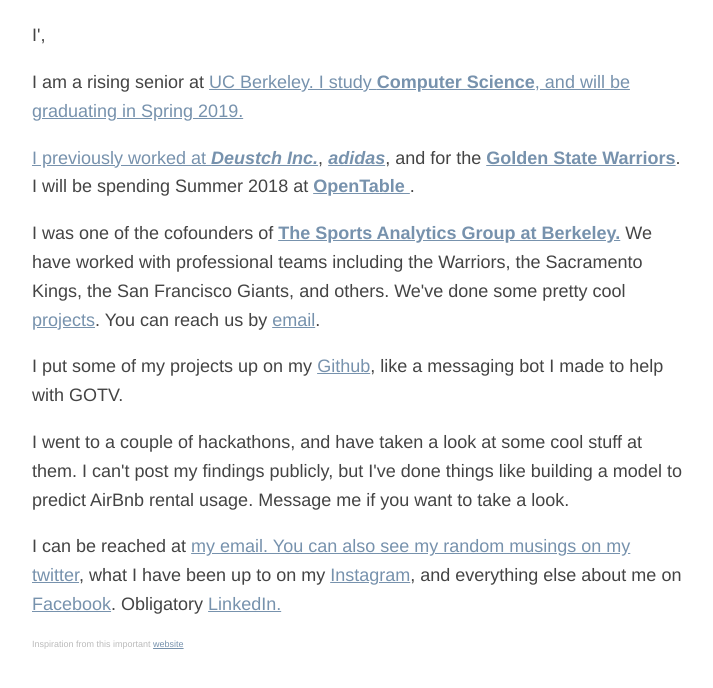
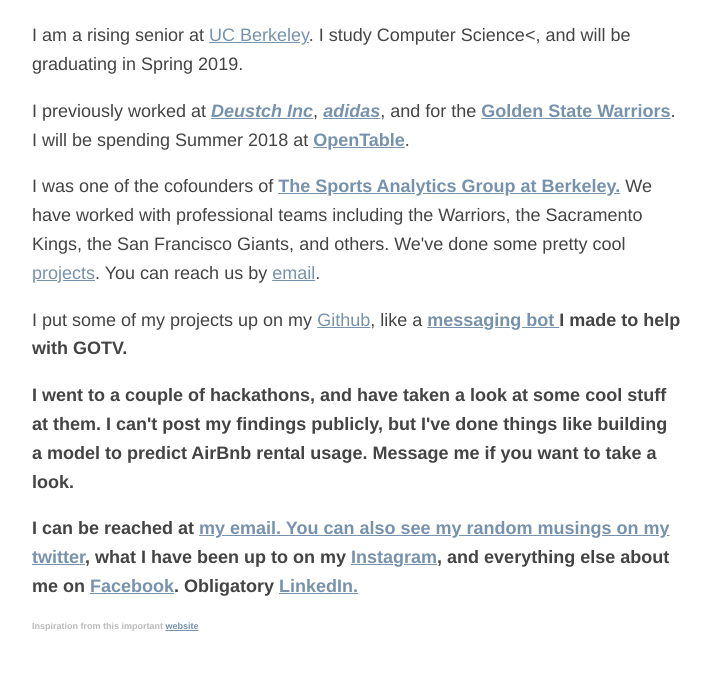
Before and after one commit to aripickar/aripickar.github.io, a plain HTML site: page index.html in a window 1280 px wide. Shown: the part 86-774 px from the top of the page, without its empty margins (283-996 px from the left). Drawn offline with Linux system fonts and the light colour scheme.

Commit message:
Fixed bugs

```diff
--- a/index.html
+++ b/index.html
@@ -24,14 +24,14 @@
 </head>
 <body>
 	<h1>Hi, I'm Ari Pickar.</h1>
-	<p>I',
-	<p>I am a rising senior at <a href="https://www.berkeley.edu/"> UC Berkeley. I study <b>Computer Science</b>, and will be graduating in Spring 2019.</p>
 
-	<p>I previously worked at <b><i><a href="www.deutsch.com"> Deustch Inc.</a></i></b>, <b><i><a href="http://www.adidas.com/">adidas</a></i></b>, and for the <b><a href="http://www.nba.com/warriors/?tmd=1">Golden State Warriors</a></b>. I will be spending Summer 2018 at <b><a href="www.opentable.com"> OpenTable </a></b>.</p>
+	<p>I am a rising senior at <a href="https://www.berkeley.edu/"> UC Berkeley</a>. I study Computer Science<, and will be graduating in Spring 2019.</p>
 
-	<p>I was one of the cofounders of <a href="berkeleysportsanalytics.org"><b>The Sports Analytics Group at Berkeley.</b></a> We have worked with professional teams including the Warriors, the Sacramento Kings, the San Francisco Giants, and others. We've done some pretty cool <a href="http://berkeleysportsanalytics.org/projects/"> projects</a>. You can reach us by <a href="mailto:sagberkeley@gmail.com"> email</a>.</p>
+	<p>I previously worked at <b><i><a href="www.deutsch.com"> Deustch Inc</a></i></b>, <b><i><a href="http://www.adidas.com/">adidas</a></i></b>, and for the <b><a href="http://www.nba.com/warriors/?tmd=1">Golden State Warriors</a></b>. I will be spending Summer 2018 at <b><a href="www.opentable.com"> OpenTable</a></b>.</p>
 
-	<p>I put some of my projects up on my <a href="github.com/aripickar"> Github</a>, like a messaging bot I made to help with GOTV.</p>
+	<p>I was one of the cofounders of <a href="www.berkeleysportsanalytics.org"><b>The Sports Analytics Group at Berkeley.</b></a> We have worked with professional teams including the Warriors, the Sacramento Kings, the San Francisco Giants, and others. We've done some pretty cool <a href="http://berkeleysportsanalytics.org/projects/"> projects</a>. You can reach us by <a href="mailto:sagberkeley@gmail.com"> email</a>.</p>
+
+	<p>I put some of my projects up on my <a href="www.github.com/aripickar"> Github</a>, like a <b><a href="https://github.com/aripickar/fbbot"> messaging bot </a><b> I made to help with GOTV.</p>
 
 	<p>I went to a couple of hackathons, and have taken a look at some cool stuff at them. I can't post my findings publicly, but I've done things like building a model to predict AirBnb rental usage. Message me if you want to take a look.</p>
 
```
